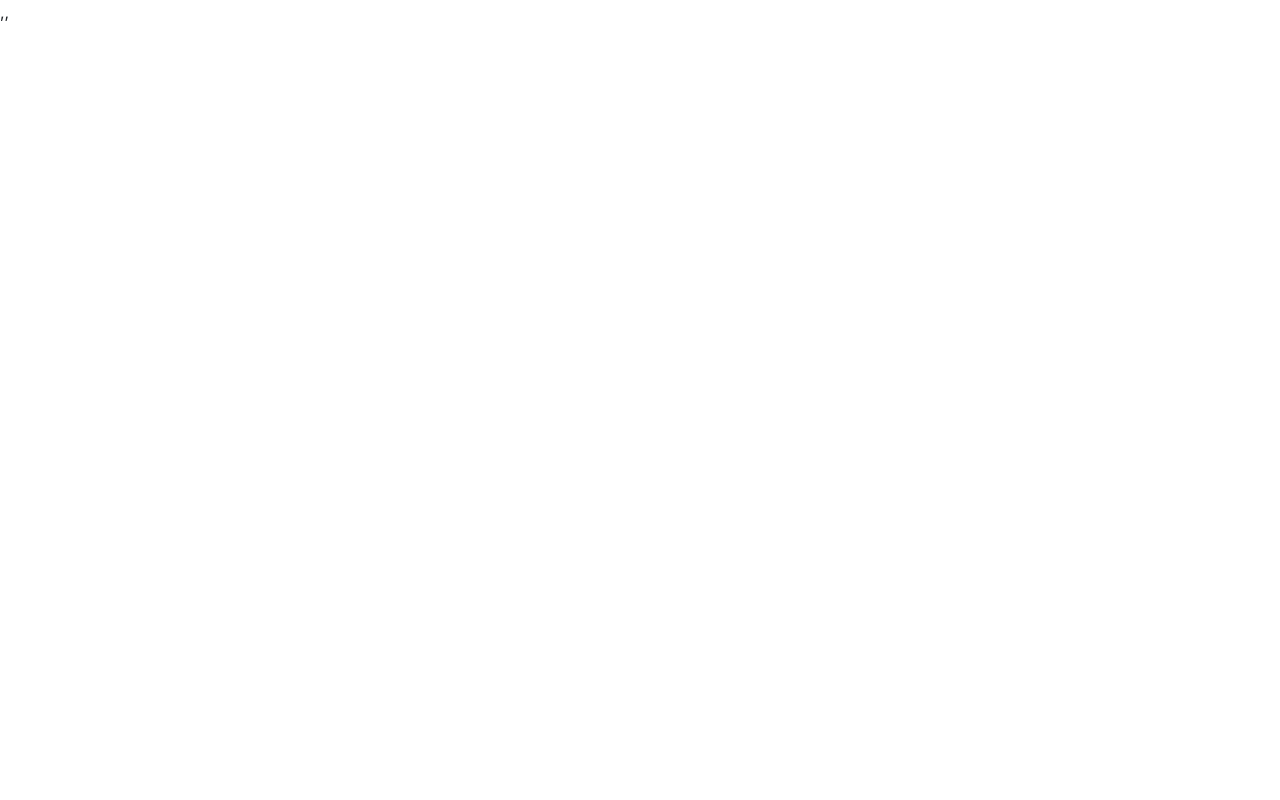
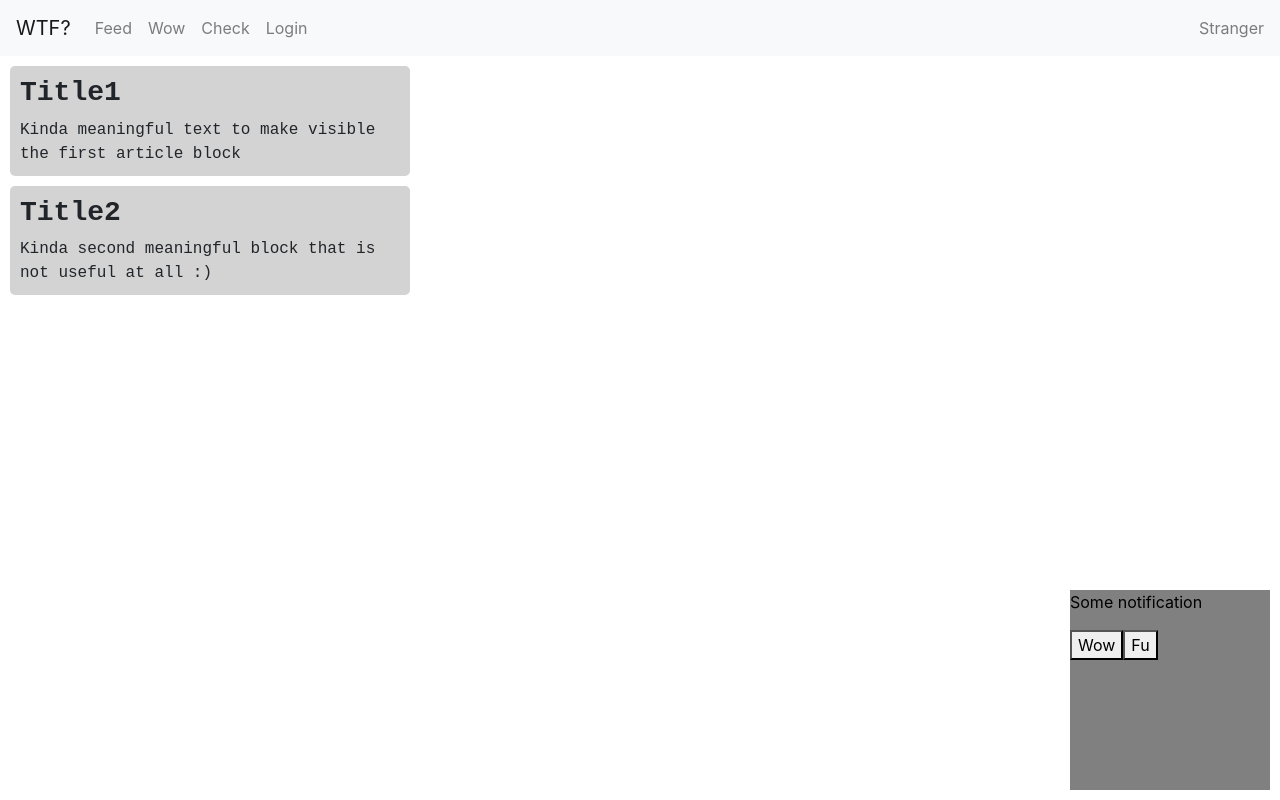
Before and after one commit to parazitl2/react-playground, a React (Create React App) app: page /feed in a window 1280 px wide. Built offline with nearby package versions, Linux system fonts and the light colour scheme.

Commit message:
Redux lesson 1 WIP

```diff
--- a/src/components/AppComponent/App.js
+++ b/src/components/AppComponent/App.js
@@ -2,16 +2,13 @@ import { Counter } from '../CounterComponent/Counter';
 import { Login } from '../LoginComponent/Login';
 import { ArticleOverviewComponent } from '../ArticleOverviewComponent/ArticleOverviewComponent';
 import { NavBarComponent } from '../NavBarComponent/NavBarComponent';
-import { useEffect, useState } from 'react';
+import { useState } from 'react';
 import './App.css';
 import { FeedContainer } from '../../containers/FeedContainer';
 import { NotificationComponent } from '../NotificationComponent/NotificationComponent';
-import { BrowserRouter as Router } from 'react-router-dom';
 import store from '../../redux/store';
 
 function App(props) {
-  // const [user, setUser] = useState({});
-  // const [isLoggedIn, setIsLoggedIn] = useState(false);
   const [isUrgent, setIsUrgent] = useState(false);
 
   // useEffect(() => {
@@ -47,7 +44,7 @@ function App(props) {
 
   return (
     <div>
-      <NavBarComponent user={store.user.username} isLoggedIn={store.isLoggedIn} />
+      <NavBarComponent user={store.getState().user} isLoggedIn={store.getState().isAuthenticated} />
       {/* <ArticleOverviewComponent
         title={"Test title"}
         content={"String"}
@@ -55,17 +52,12 @@ function App(props) {
         createdAt={"19.19.19"}
         imageUrl={"none"}
       /> */}
-      {/* {
-        isLoggedIn
-          ? <FeedContainer fetchArticles={fetchArticles}/>
-          : <Login login={login}/>
-      } */}
       <FeedContainer fetchArticles={fetchArticles}/>
       {/* <Counter /> */}
       <NotificationComponent
         buttons={[
-          <button onClick={() => alert("Wow")}>Wow</button>,
-          <button onClick={() => alert("fuu")}>Fu</button>
+          <button key={1} onClick={() => alert("Wow")}>Wow</button>,
+          <button key={2} onClick={() => alert("fuu")}>Fu</button>
         ]}
         render={(isUrgent) => (
           <p style={{ color: isUrgent ? 'red' : 'black'}}>
--- a/src/components/AppRouterComponent/AppRouterComponent.js
+++ b/src/components/AppRouterComponent/AppRouterComponent.js
@@ -3,30 +3,24 @@ import { BrowserRouter as Router, Route, Switch, Redirect } from 'react-router-d
 import { AuthLayoutComponent } from '../../components/AuthLayoutComponent/AuthLayoutComponent';
 import App from '../../components/AppComponent/App';
 import store from '../../redux/store';
-import { actionLogin } from '../../redux/actions';
 
 
-export const AppRouterComponent = ({ isAuthenticated }) => {
-  console.log(isAuthenticated)
+export const AppRouterComponent = ({ isAuthenticated = false }) => {
+  console.log('AppRouter is auth:', isAuthenticated)
   return (
     <Router>
       <Switch>
-        {/* <AuthLayoutComponent
+        <Route path='/login' render={() => <Login />} />
+        <AuthLayoutComponent
+          path='/login'
+          component={Login}
           isAuthenticated={isAuthenticated}
-          path='/'
-          render={() => (<App fetchUser={() => ({ username: 'Bill' })}/>)}
-          exact
-        /> */}
-        {
-          isAuthenticated
-          ? <Route path='/' render={() => (<App fetchUser={() => ({ username: 'Bill' })}/>)} exact />
-          : <Route path='/login' render={() => <Login login={(username, passwd) => store.dispatch(actionLogin({ username }))}/>} />
-        }
+        />
+        <Route path='/feed' render={() => (<App fetchUser={() => ({ username: 'Bill' })}/>)} />
         <Route path='/wow' component={() => (<p>Wow</p>)} />
         <Route path='/check' component={() => (<p>Laykaboss</p>)} />
-        <Route path='/login' render={() => <Login login={(username, passwd) => store.dispatch(actionLogin({ username }))}/>} />
+        <Redirect exact from='/' to='/feed' />
       </Switch>
-      {/* <App fetchUser={() => ({ username: 'Bill' })} /> */}
     </Router>
   );
 }
--- a/src/components/AuthLayoutComponent/AuthLayoutComponent.js
+++ b/src/components/AuthLayoutComponent/AuthLayoutComponent.js
@@ -1,12 +1,53 @@
 import { Route, Redirect } from 'react-router-dom';
 
-export const AuthLayoutComponent = ({ isAuthenticated, ...restProps }) => {
-  console.log({isAuthenticated});
-  if (!isAuthenticated) {
-    return <Redirect from='*' to='/login'/>;
+export const AuthLayoutComponent = ({
+  component: Component,
+  isAuthenticated,
+  ...restProps
+}) => {
+  console.log('AuthLayout1', isAuthenticated);
+
+  if (isAuthenticated) {
+    return <Redirect to='/feed'/>;
   }
+  console.log('AuthLayout2', isAuthenticated);
 
   return (
-    <Route {...restProps} />
+    <Route {...restProps} render={props => {
+      return (
+        <Component {...props} />
+      );
+    }} />
   );
 };
+
+// export const AuthLayoutComponent = ({
+//   component: Component,
+//   isAuthenticated,
+//   ...restProps
+// }) => {
+//   return (
+//     <Route
+//       {...restProps}
+//       render={
+//         props => (
+//           isAuthenticated
+//             ? <Redirect to='/feed'/>
+//             : <Component {...props} />
+//           )
+//       }
+//     />
+//   );
+// };
+
+// export const AuthLayoutComponent = ({
+//     component: Component,
+//     isAuthenticated,
+//     ...restProps
+//  }) => (
+//   <Route {...restProps} render={(props) => (
+//     isAuthenticated
+//       ? <Component {...props} />
+//       : <Redirect to='/login' />
+//   )} />
+// )
--- a/src/components/LoginComponent/Login.js
+++ b/src/components/LoginComponent/Login.js
@@ -1,6 +1,8 @@
-import { useCallback, useState } from "react";
+import { useCallback, useState } from 'react';
+import { actionLogin } from '../../redux/actions';
+import store from '../../redux/store';
 
-export function Login({ login, ...restProps}) {
+export function Login({ ...restProps}) {
   const [formData, setFormData] = useState({
     username: '',
     password: ''
@@ -14,8 +16,10 @@ export function Login({ login, ...restProps}) {
     setFormData((prev) => ({ ...prev, [name]: value }));
   }, [setFormData]);
 
+  const login = (username, passwd) => store.dispatch(actionLogin({ username }));
+
   const handleSubmit = useCallback((event) => {
-    login && login(formData.username, formData.password);
+    login(formData.username, formData.password);
     event.preventDefault();
   }, [formData, login]);
 
--- a/src/components/NavBarComponent/NavBarComponent.js
+++ b/src/components/NavBarComponent/NavBarComponent.js
@@ -7,7 +7,7 @@ export function NavBarComponent({ user, isLoggedIn }) {
 
   const toggle = () => setIsOpen(!isOpen);
 
-  console.log(user);
+  console.log(user, isLoggedIn);
   return (
     <Navbar color='light' light expand="md">
       <NavbarBrand href="/">WTF?</NavbarBrand>
@@ -15,7 +15,16 @@ export function NavBarComponent({ user, isLoggedIn }) {
       <Collapse isOpen={isOpen} navbar>
         <Nav className="mr-auto" navbar>
           <NavItem>
-            <NavLink href="/components/">Components</NavLink >
+            <NavLink href="/feed">Feed</NavLink >
+          </NavItem>
+          <NavItem>
+            <NavLink href="/wow">Wow</NavLink >
+          </NavItem>
+          <NavItem>
+            <NavLink href="/check/">Check</NavLink >
+          </NavItem>
+          <NavItem>
+            <NavLink href="/login/">Login</NavLink >
           </NavItem>
         </Nav>
       </Collapse>
--- a/src/index.js
+++ b/src/index.js
@@ -6,12 +6,12 @@ import 'bootstrap/dist/css/bootstrap.min.css';
 import { AppRouterComponent } from './components/AppRouterComponent/AppRouterComponent'
 import store from './redux/store';
 
-const render = () => ReactDOM.render(
-  <React.StrictMode>,
-    <AppRouterComponent isAuthenticated={store.isAuthenticated}/>,
-  </React.StrictMode>,
-  document.getElementById('root')
-);
+const render = () => {
+  ReactDOM.render(
+    <AppRouterComponent isAuthenticated={store.getState().isAuthenticated}/>,
+    document.getElementById('root')
+  );
+};
 
 store.subscribe(render);
 
```
